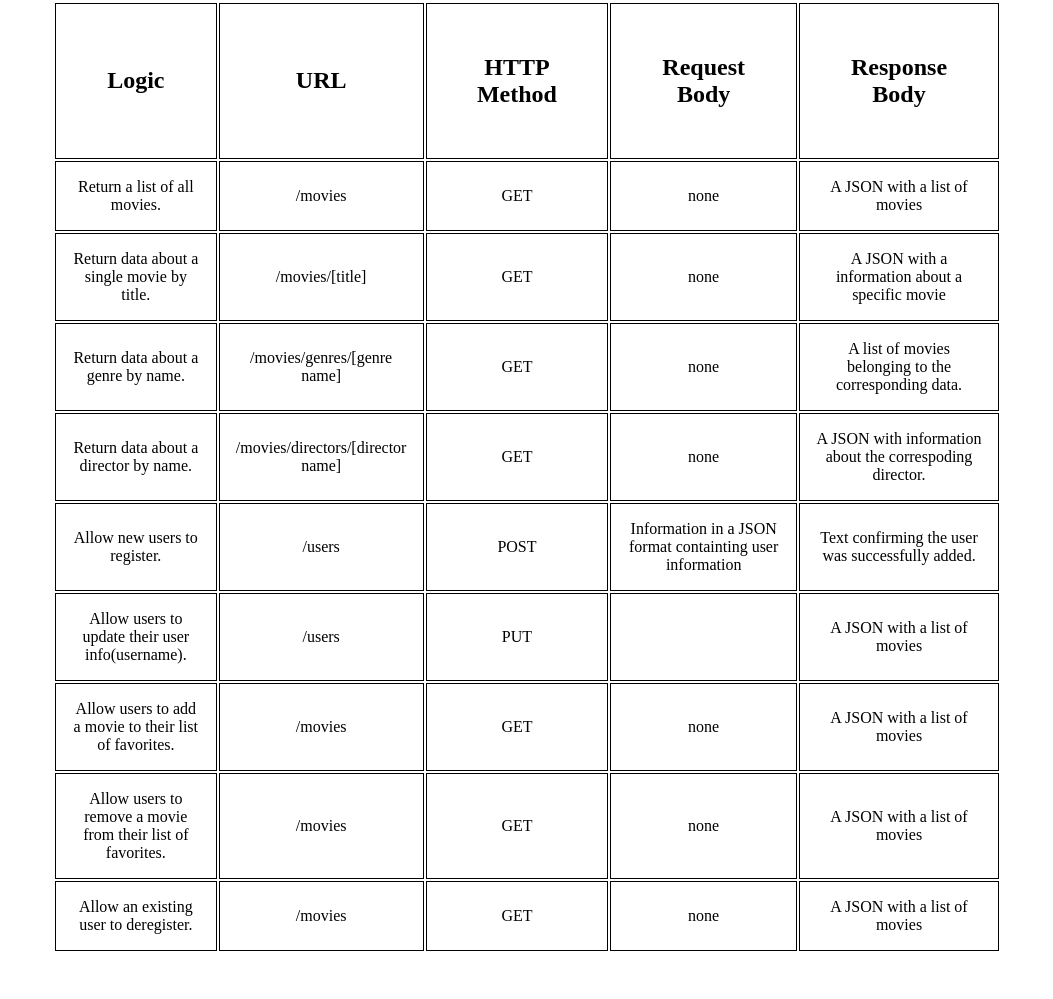
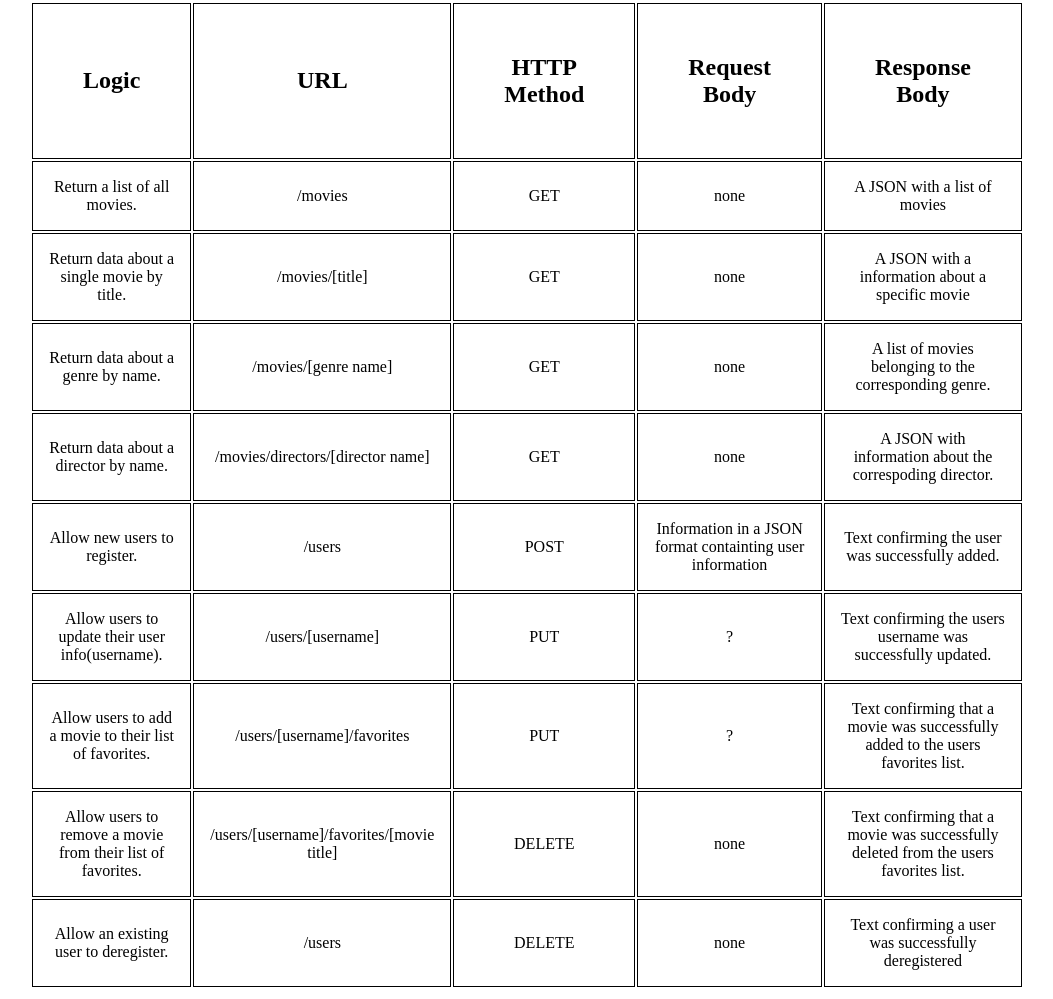
Before and after one commit to Arbietd21/movie-list-api, a website: page public/documentation.html in a window 1280 px wide. Shown: the part 79-1078 px from the top of the page, without its empty margins (113-1166 px from the left). Before the commit the page ends 1042 px from the top, so only its background shows below. Drawn offline with Linux system fonts and the light colour scheme.

Commit message:
updated documentation.html

```diff
--- a/public/documentation.html
+++ b/public/documentation.html
@@ -34,10 +34,10 @@
         </tr>
         <tr>
             <td>Return data about a genre by name.</td><!--Logic-->
-            <td>/movies/genres/[genre name]</td><!--URL-->
+            <td>/movies/[genre name]</td><!--URL-->
             <td>GET</td><!--Method-->
             <td>none</td><!--Body-->
-            <td>A list of movies belonging to the corresponding data.</td><!--Response-->
+            <td>A list of movies belonging to the corresponding genre.</td><!--Response-->
         </tr>
         <tr>
             <td>Return data about a director by name.</td><!--Logic-->
@@ -55,31 +55,31 @@
         </tr>
         <tr>
             <td>Allow users to update their user info(username).</td><!--Logic-->
-            <td>/users</td><!--URL-->
+            <td>/users/[username]</td><!--URL-->
             <td>PUT</td><!--Method-->
-            <td></td><!--Body-->
-            <td>A JSON with a list of movies</td><!--Response-->
+            <td>?</td><!--Body-->
+            <td>Text confirming the users username was successfully updated.</td><!--Response-->
         </tr>
         <tr>
             <td>Allow users to add a movie to their list of favorites.</td><!--Logic-->
-            <td>/movies</td><!--URL-->
-            <td>GET</td><!--Method-->
-            <td>none</td><!--Body-->
-            <td>A JSON with a list of movies</td><!--Response-->
+            <td>/users/[username]/favorites</td><!--URL-->
+            <td>PUT</td><!--Method-->
+            <td>?</td><!--Body-->
+            <td>Text confirming that a movie was successfully added to the users favorites list.</td><!--Response-->
         </tr>
         <tr>
             <td>Allow users to remove a movie from their list of favorites.</td><!--Logic-->
-            <td>/movies</td><!--URL-->
-            <td>GET</td><!--Method-->
+            <td>/users/[username]/favorites/[movie title]</td><!--URL-->
+            <td>DELETE</td><!--Method-->
             <td>none</td><!--Body-->
-            <td>A JSON with a list of movies</td><!--Response-->
+            <td>Text confirming that a movie was successfully deleted from the users favorites list.</td><!--Response-->
         </tr>
         <tr>
             <td>Allow an existing user to deregister.</td><!--Logic-->
-            <td>/movies</td><!--URL-->
-            <td>GET</td><!--Method-->
+            <td>/users</td><!--URL-->
+            <td>DELETE</td><!--Method-->
             <td>none</td><!--Body-->
-            <td>A JSON with a list of movies</td><!--Response-->
+            <td>Text confirming a user was successfully deregistered</td><!--Response-->
         </tr>
     </table>
 </body>
```
